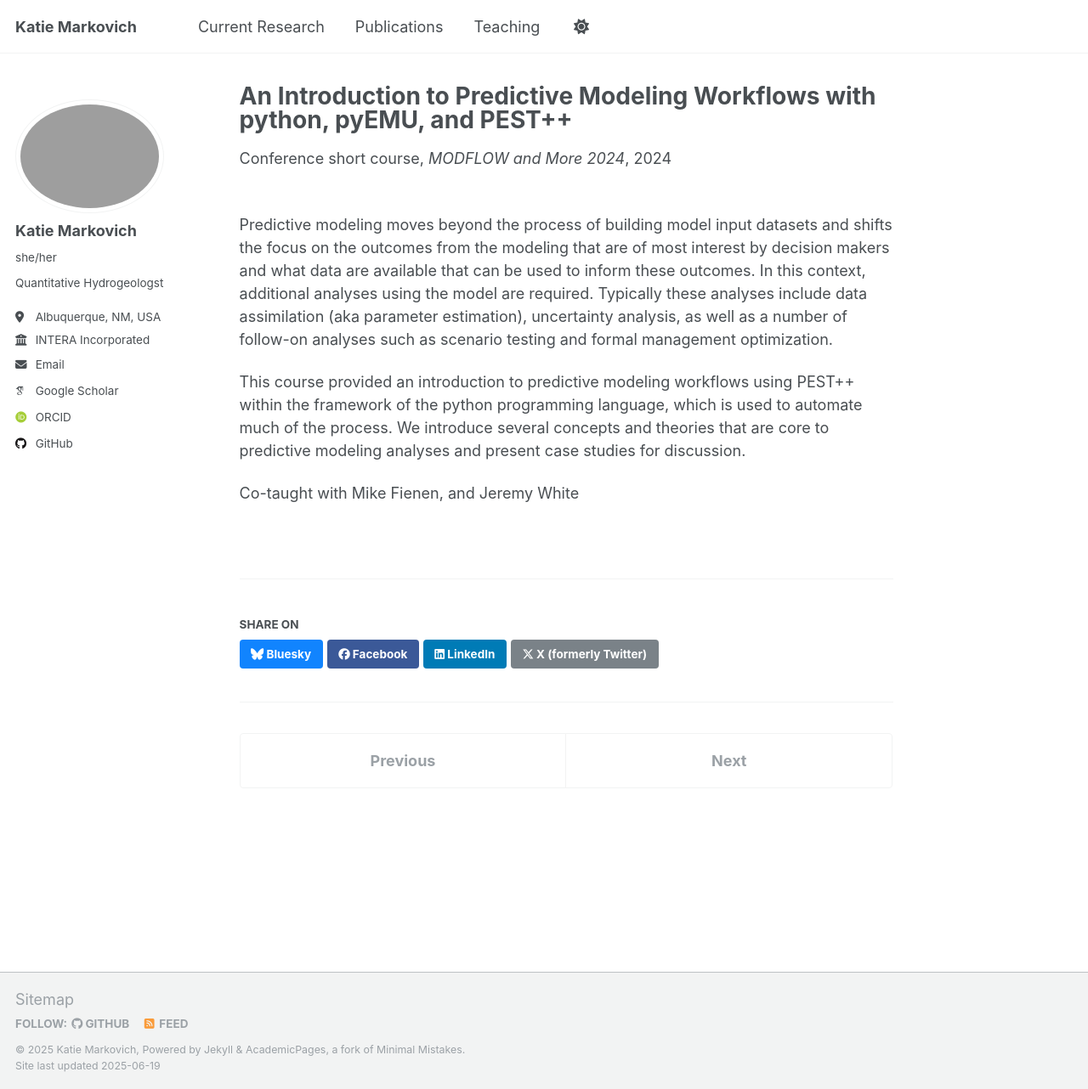
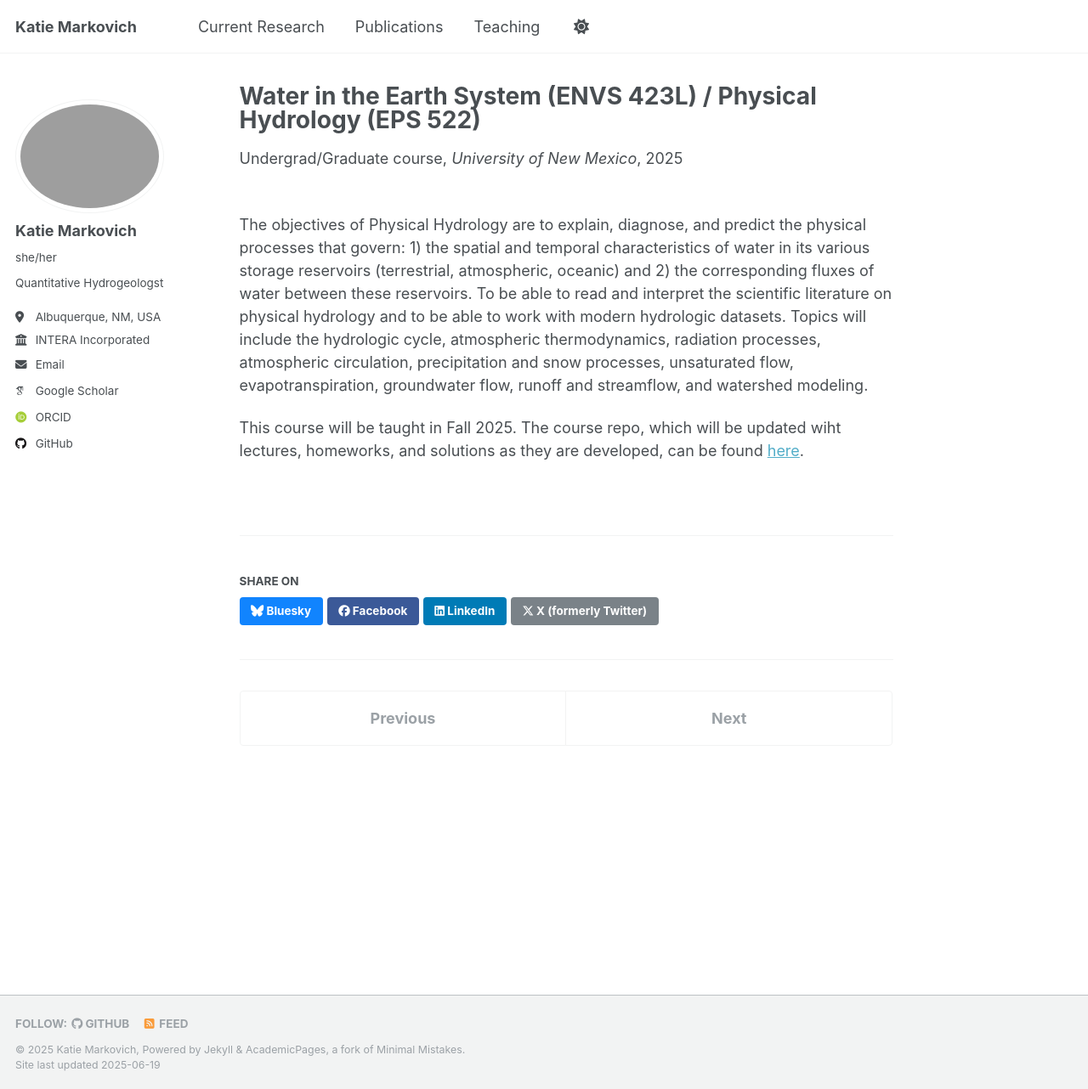
Before and after one commit to kmarkovich/kmarkovich.github.io, a Jekyll site: the page built from _teaching/2025-phys_hydro.md, in a window 1280 px wide and 1282 px high. Shown: the whole window at 85% size. Built offline with Jekyll 4.4.1, drawn with Linux system fonts in a browser that asks for light colours; some web fonts are replaced.

Commit message:
add phys hydro

```diff
--- a/_includes/footer/custom.html
+++ b/_includes/footer/custom.html
@@ -1,3 +1,2 @@
 <!-- start custom footer snippets -->
-<a href="/sitemap/">Sitemap</a>
 <!-- end custom footer snippets -->
--- a/_teaching/2025-phys_hydro.md
+++ b/_teaching/2025-phys_hydro.md
@@ -1,15 +1,13 @@
 ---
-title: "An Introduction to Predictive Modeling Workflows with python, pyEMU, and PEST++"
+title: "Water in the Earth System (ENVS 423L) / Physical Hydrology (EPS 522)"
 collection: teaching
-type: "Conference short course"
+type: "Undergrad/Graduate course"
 # permalink: /teaching/2014-spring-teaching-1
-venue: "MODFLOW and More 2024"
-date: 2024-01-01
-location: "Princeton, NJ"
+venue: "University of New Mexico"
+date: 2025-01-01
+# location: "Princeton, NJ"
 ---
 <br/>
-Predictive modeling moves beyond the process of building model input datasets and shifts the focus on the outcomes from the modeling that are of most interest by decision makers and what data are available that can be used to inform these outcomes. In this context, additional analyses using the model are required. Typically these analyses include data assimilation (aka parameter estimation), uncertainty analysis, as well as a number of follow-on analyses such as scenario testing and formal management optimization.
+The objectives of Physical Hydrology are to explain, diagnose, and predict the physical processes that govern: 1) the spatial and temporal characteristics of water in its various storage reservoirs (terrestrial, atmospheric, oceanic) and 2) the corresponding fluxes of water between these reservoirs.  To be able to read and interpret the scientific literature on physical hydrology and to be able to work with modern hydrologic datasets.  Topics will include the hydrologic cycle, atmospheric thermodynamics, radiation processes, atmospheric circulation, precipitation and snow processes, unsaturated flow, evapotranspiration, groundwater flow, runoff and streamflow, and watershed modeling.
 
-This course provided an introduction to predictive modeling workflows using PEST++ within the framework of the python programming language, which is used to automate much of the process. We introduce several concepts and theories that are core to predictive modeling analyses and present case studies for discussion.
-
-Co-taught with Mike Fienen, and Jeremy White
+This course will be taught in Fall 2025. The course repo, which will be updated wiht lectures, homeworks, and solutions as they are developed, can be found [here](https://github.com/kmarkovich/PhysHydro_Fall25).
```
Also changed, not shown: 1 other file.
